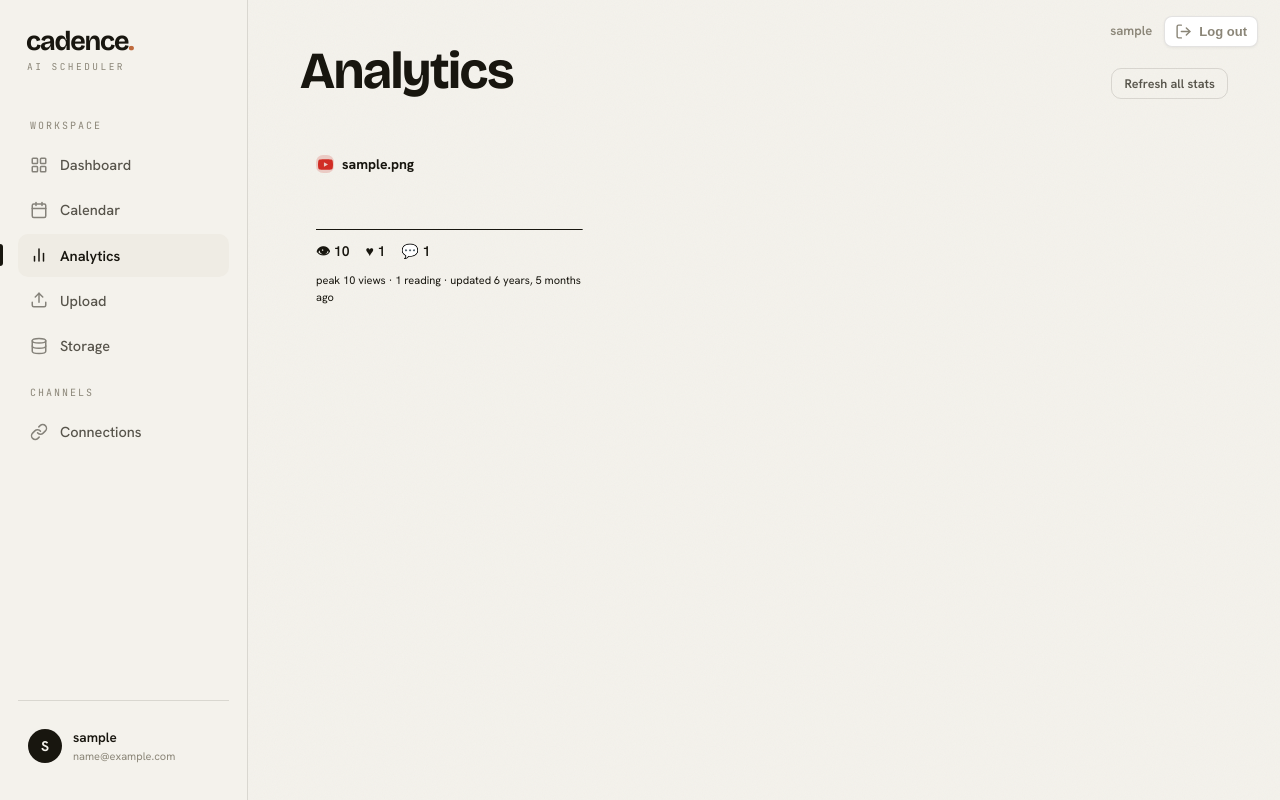
After one commit to vennela100/ai-social-media-scheduler, a Django app: page /analytics/ in a window 1280 px wide. The commit adds this page. Run offline with Django 5.2, Linux system fonts and the light colour scheme; a user stored in the database is signed in; tables that the repository leaves empty hold one stand-in row (values such as "Sample post"); some libraries are stand-ins or nearby versions.

Commit message:
Add auto-refresh stats, retry button, calendar + analytics views
- run_publisher cron now also refresh_all() so dashboard stats stay live
- post_retry: requeue a failed/paused post to publish next tick (dashboard button)
- Calendar: month grid of scheduled/published posts (/calendar/)
- Analytics: per-post engagement-over-time sparklines via new StatSnapshot model
  (one history row appended on each stats refresh)
- nav links + styles; CSS cache v13

Bulk-schedule (schedule_all) and best-time (suggest_times) already existed.

Co-Authored-By: Claude Opus 4.8 <noreply@anthropic.com>

```diff
--- a/core/analytics.py
+++ b/core/analytics.py
@@ -20,7 +20,7 @@ import logging
 from django.utils import timezone
 
 from . import instagram, linkedin, youtube
-from .models import ScheduledPost
+from .models import ScheduledPost, StatSnapshot
 
 logger = logging.getLogger("scheduler")
 
@@ -69,6 +69,10 @@ def refresh_post(post: ScheduledPost, *, force: bool = False, now=None) -> bool:
     post.stat_comments = stats.get("comments")
     post.stats_updated_at = now
     post.save(update_fields=["stat_views", "stat_likes", "stat_comments", "stats_updated_at"])
+    # Append a history point so the analytics page can chart growth over time.
+    StatSnapshot.objects.create(
+        post=post, views=post.stat_views, likes=post.stat_likes, comments=post.stat_comments
+    )
     logger.info("Refreshed stats for post %s (%s): %s", post.id, post.social_account.platform, stats)
     return True
 
--- a/core/urls.py
+++ b/core/urls.py
@@ -9,6 +9,8 @@ app_name = "core"
 urlpatterns = [
     path("", views.home, name="home"),
     path("dashboard/", views.dashboard, name="dashboard"),
+    path("calendar/", views.calendar_view, name="calendar"),
+    path("analytics/", views.analytics_view, name="analytics"),
     path("storage/", views.storage, name="storage"),
     path("upload/", views.upload, name="upload"),
     path("video/<int:pk>/", views.video_detail, name="video_detail"),
@@ -25,6 +27,7 @@ urlpatterns = [
     # Scheduled-post management + analytics
     path("post/<int:pk>/edit/", views.post_edit, name="post_edit"),
     path("post/<int:pk>/cancel/", views.post_cancel, name="post_cancel"),
+    path("post/<int:pk>/retry/", views.post_retry, name="post_retry"),
     path("post/<int:pk>/refresh-stats/", views.post_refresh_stats, name="post_refresh_stats"),
     path("analytics/refresh/", views.refresh_stats, name="refresh_stats"),
     # Connections (OAuth)
--- a/core/views.py
+++ b/core/views.py
@@ -122,6 +122,103 @@ def dashboard(request):
             "current_tz": timezone.get_current_timezone_name(),
         },
     )
+
+
+@login_required
+def calendar_view(request):
+    """Month grid of this user's scheduled + published posts."""
+    import calendar as _cal
+
+    today = timezone.localtime(timezone.now())
+    try:
+        year = int(request.GET.get("year", today.year))
+        month = int(request.GET.get("month", today.month))
+    except (TypeError, ValueError):
+        year, month = today.year, today.month
+    if not (1 <= month <= 12):
+        year, month = today.year, today.month
+
+    posts = (
+        ScheduledPost.objects.filter(
+            video__user=request.user,
+            scheduled_time_utc__year=year,
+            scheduled_time_utc__month=month,
+        )
+        .select_related("social_account", "video")
+        .order_by("scheduled_time_utc")
+    )
+    by_day: dict[int, list] = {}
+    for p in posts:
+        day = timezone.localtime(p.scheduled_time_utc).day
+        by_day.setdefault(day, []).append(p)
+
+    cal = _cal.Calendar(firstweekday=6)  # weeks start Sunday
+    weeks = []
+    for week in cal.monthdayscalendar(year, month):
+        weeks.append([
+            {"day": d, "posts": by_day.get(d, []),
+             "today": d == today.day and month == today.month and year == today.year}
+            if d else None
+            for d in week
+        ])
+
+    prev_y, prev_m = (year - 1, 12) if month == 1 else (year, month - 1)
+    next_y, next_m = (year + 1, 1) if month == 12 else (year, month + 1)
+    return render(request, "calendar.html", {
+        "weeks": weeks,
+        "month_name": _cal.month_name[month],
+        "year": year, "month": month,
+        "prev_y": prev_y, "prev_m": prev_m,
+        "next_y": next_y, "next_m": next_m,
+        "weekday_labels": ["Sun", "Mon", "Tue", "Wed", "Thu", "Fri", "Sat"],
+    })
+
+
+@login_required
+def analytics_view(request):
+    """Engagement over time — per-post stat history charts."""
+    posts = (
+        ScheduledPost.objects.filter(
+            video__user=request.user,
+            status=ScheduledPost.Status.PUBLISHED,
+        )
+        .select_related("social_account", "video")
+        .prefetch_related("stat_snapshots")
+        .order_by("-scheduled_time_utc")
+    )
+    cards = []
+    for p in posts:
+        snaps = list(p.stat_snapshots.all())
+        if not snaps:
+            continue
+        views = [s.views or 0 for s in snaps]
+        # Build an SVG sparkline path for views over time.
+        spark = _sparkline([s.views or 0 for s in snaps])
+        cards.append({
+            "post": p,
+            "snaps": snaps,
+            "latest": snaps[-1],
+            "peak_views": max(views) if views else 0,
+            "spark": spark,
+        })
+    return render(request, "analytics.html", {"cards": cards})
+
+
+def _sparkline(values, *, width=240, height=44):
+    """Return an SVG polyline points string for a list of numbers."""
+    if not values:
+        return ""
+    if len(values) == 1:
+        values = values * 2
+    lo, hi = min(values), max(values)
+    span = (hi - lo) or 1
+    n = len(values)
+    pts = []
+    for i, v in enumerate(values):
+        x = round(i / (n - 1) * width, 1)
+        y = round(height - (v - lo) / span * height, 1)
+        pts.append(f"{x},{y}")
+    return " ".join(pts)
 
 
 def _storage_summary(videos):
@@ -846,6 +943,38 @@ def post_cancel(request, pk):
     return redirect("core:dashboard")
 
 
+@require_POST
+@login_required
+def post_retry(request, pk):
+    """Requeue a failed (or needs-reconnect) post to publish on the next tick."""
+    post = get_object_or_404(
+        ScheduledPost.objects.select_related("social_account"),
+        pk=pk,
+        video__user=request.user,
+    )
+    retryable = (ScheduledPost.Status.FAILED, ScheduledPost.Status.NEEDS_RECONNECT)
+    if post.status not in retryable:
+        messages.error(request, "Only failed posts can be retried.")
+        return redirect("core:dashboard")
+    if post.social_account.is_expired():
+        messages.error(
+            request,
+            f"Reconnect {post.social_account.get_platform_display()} first — its "
+            "access has expired.",
+        )
+        return redirect("core:connections")
+    post.status = ScheduledPost.Status.PENDING
+    post.retry_count = 0
+    post.last_error = ""
+    post.scheduled_time_utc = timezone.now()  # due immediately
+    post.save(update_fields=["status", "retry_count", "last_error", "scheduled_time_utc", "updated_at"])
+    messages.success(
+        request,
+        f"{post.social_account.get_platform_display()} post requeued — it'll publish shortly.",
+    )
+    return redirect("core:dashboard")
+
+
 @login_required
 def post_edit(request, pk):
     """Edit a pending post's publish time and visibility before it goes out."""
@@ -1193,4 +1322,7 @@ def run_publisher(request):
     if not expected or provided != expected:
         return JsonResponse({"status": "forbidden"}, status=403)
     summary = publishing.run()
-    return JsonResponse({"status": "ok", "summary": summary})
+    # Also pull fresh engagement stats so the dashboard stays current without
+    # anyone clicking Refresh. Only re-fetches posts past their staleness window.
+    stats_result = analytics.refresh_all()
+    return JsonResponse({"status": "ok", "summary": summary, "stats": stats_result})
--- a/static/css/app.css
+++ b/static/css/app.css
@@ -133,6 +133,36 @@ h1, h2, h3 { font-family: var(--font-display); font-weight: 700; letter-spacing:
 }
 .user-chip .who { font-size: 13.5px; font-weight: 600; }
 .user-chip .who small { display: block; color: var(--text-faint); font-weight: 400; font-size: 11px; }
+.topbar { position: fixed; top: 16px; right: 22px; z-index: 50; display: flex; align-items: center; gap: 12px; }
+.topbar-user { font-size: 13px; font-weight: 600; color: var(--text-faint); }
+.topbar form { margin: 0; }
+.topbar .logout { background: var(--card, #fff); border: 1px solid var(--border); box-shadow: 0 1px 3px rgba(0,0,0,0.06); }
+
+/* ---------- Calendar ---------- */
+.cal-nav { display: flex; align-items: center; gap: 12px; }
+.cal-title { font-weight: 700; font-size: 15px; min-width: 150px; text-align: center; }
+.cal-grid { display: grid; grid-template-columns: repeat(7, 1fr); gap: 6px; }
+.cal-dow { text-align: center; font-size: 11px; font-weight: 700; color: var(--text-faint); text-transform: uppercase; letter-spacing: 0.04em; padding: 4px 0; }
+.cal-cell { min-height: 92px; border: 1px solid var(--border); border-radius: 10px; padding: 6px; background: var(--card, #fff); display: flex; flex-direction: column; gap: 4px; }
+.cal-cell.empty { background: transparent; border-color: transparent; }
+.cal-cell.today { border-color: var(--accent, #6366f1); box-shadow: 0 0 0 1px var(--accent, #6366f1) inset; }
+.cal-day { font-size: 12px; font-weight: 700; color: var(--text-faint); }
+.cal-post { display: flex; align-items: center; gap: 5px; font-size: 11px; padding: 2px 5px; border-radius: 6px; background: var(--bg-soft, #f4f4f5); color: inherit; text-decoration: none; }
+.cal-post.published { background: var(--good-soft, #dcfce7); }
+.cal-post.failed, .cal-post.needs_reconnect { background: var(--bad-soft, #fee2e2); }
+.cal-post .plat-ico { width: 13px; height: 13px; }
+.cal-post-t { font-variant-numeric: tabular-nums; }
+
+/* ---------- Analytics ---------- */
+.an-grid { display: grid; grid-template-columns: repeat(auto-fill, minmax(260px, 1fr)); gap: 16px; }
+.an-card { padding: 16px; border-radius: 14px; display: flex; flex-direction: column; gap: 10px; }
+.an-head { display: flex; align-items: center; gap: 8px; }
+.an-head .plat-ico { width: 18px; height: 18px; }
+.an-head strong { font-size: 14px; overflow: hidden; text-overflow: ellipsis; white-space: nowrap; }
+.an-spark { width: 100%; height: 44px; color: var(--accent, #6366f1); display: block; }
+.an-metrics { display: flex; gap: 16px; font-size: 14px; font-weight: 600; font-variant-numeric: tabular-nums; }
+.an-foot { font-size: 11px; }
+
 .logout { background: none; border: none; cursor: pointer; color: var(--text-faint); margin-left: auto; padding: 6px 10px; border-radius: 8px; display: flex; align-items: center; gap: 7px; font-size: 13px; font-weight: 600; transition: color 0.18s, background 0.18s; }
 .logout svg { width: 17px; height: 17px; }
 .logout:hover { color: var(--bad); background: var(--bad-soft); }
--- /dev/null
+++ b/templates/analytics.html
@@ -0,0 +1,40 @@
+{% extends "base.html" %}
+{% block title %}Analytics — Cadence{% endblock %}
+
+{% block content %}
+<div class="page-head reveal">
+  <h1>Analytics</h1>
+  <form method="post" action="{% url 'core:refresh_stats' %}" style="margin:0;">{% csrf_token %}
+    <button class="btn btn-ghost btn-sm" type="submit">Refresh all stats</button>
+  </form>
+</div>
+
+{% if cards %}
+  <div class="an-grid reveal">
+    {% for c in cards %}
+      <div class="an-card glass">
+        <div class="an-head">
+          <span class="plat-ico {{ c.post.social_account.platform }}">{% include "partials/platform_icon.html" with platform=c.post.social_account.platform %}</span>
+          <strong>{{ c.post.video }}</strong>
+        </div>
+        <svg class="an-spark" viewBox="0 0 240 44" preserveAspectRatio="none">
+          <polyline points="{{ c.spark }}" fill="none" stroke="currentColor" stroke-width="2" />
+        </svg>
+        <div class="an-metrics">
+          <span title="Views">&#128065; {{ c.latest.views|default_if_none:"–" }}</span>
+          <span title="Likes">&hearts; {{ c.latest.likes|default_if_none:"–" }}</span>
+          <span title="Comments">&#128172; {{ c.latest.comments|default_if_none:"–" }}</span>
+        </div>
+        <div class="an-foot sub">
+          peak {{ c.peak_views }} views · {{ c.snaps|length }} reading{{ c.snaps|length|pluralize }} · updated {{ c.latest.captured_at|timesince }} ago
+        </div>
+      </div>
+    {% endfor %}
+  </div>
+{% else %}
+  <div class="empty reveal">
+    <svg viewBox="0 0 24 24" fill="none" stroke="currentColor" stroke-width="1.5" stroke-linecap="round" stroke-linejoin="round"><line x1="18" y1="20" x2="18" y2="10"></line><line x1="12" y1="20" x2="12" y2="4"></line><line x1="6" y1="20" x2="6" y2="14"></line></svg>
+    <p>No analytics yet. Stats appear once a published post is refreshed at least once — the auto-refresh runs on each scheduler tick, or hit <b>Refresh all stats</b> above.</p>
+  </div>
+{% endif %}
+{% endblock %}
--- a/templates/base.html
+++ b/templates/base.html
@@ -8,11 +8,20 @@
   <link rel="preconnect" href="https://fonts.googleapis.com">
   <link rel="preconnect" href="https://fonts.gstatic.com" crossorigin>
   <link href="https://fonts.googleapis.com/css2?family=Bricolage+Grotesque:opsz,wght@12..96,600;12..96,700;12..96,800&family=Hanken+Grotesk:wght@400;500;600;700&family=JetBrains+Mono:wght@400;500&display=swap" rel="stylesheet">
-  <link rel="stylesheet" href="{% static 'css/app.css' %}?v=editorial-light-11">
+  <link rel="stylesheet" href="{% static 'css/app.css' %}?v=editorial-light-13">
 </head>
 <body>
 {% if user.is_authenticated %}
   <div class="app">
+    <div class="topbar">
+      <span class="topbar-user">{{ user.username }}</span>
+      <form method="post" action="{% url 'logout' %}">{% csrf_token %}
+        <button class="logout" type="submit" title="Log out">
+          <svg viewBox="0 0 24 24" fill="none" stroke="currentColor" stroke-width="2" stroke-linecap="round" stroke-linejoin="round"><path d="M9 21H5a2 2 0 0 1-2-2V5a2 2 0 0 1 2-2h4"></path><polyline points="16 17 21 12 16 7"></polyline><line x1="21" y1="12" x2="9" y2="12"></line></svg>
+          <span>Log out</span>
+        </button>
+      </form>
+    </div>
     <aside class="sidebar">
       <a href="{% url 'core:dashboard' %}" class="brand">
         <span class="wordmark">cadence<span class="dot">.</span></span>
@@ -21,10 +30,18 @@
 
       <nav class="nav">
         <div class="nav-label">Workspace</div>
-        {% url 'core:dashboard' as u_dash %}{% url 'core:upload' as u_up %}{% url 'core:storage' as u_storage %}{% url 'core:connections' as u_conn %}
+        {% url 'core:dashboard' as u_dash %}{% url 'core:upload' as u_up %}{% url 'core:storage' as u_storage %}{% url 'core:connections' as u_conn %}{% url 'core:calendar' as u_cal %}{% url 'core:analytics' as u_an %}
         <a href="{{ u_dash }}" class="{% if request.path == u_dash %}active{% endif %}">
           <svg viewBox="0 0 24 24" fill="none" stroke="currentColor" stroke-width="2" stroke-linecap="round" stroke-linejoin="round"><rect x="3" y="3" width="7" height="7" rx="1"></rect><rect x="14" y="3" width="7" height="7" rx="1"></rect><rect x="14" y="14" width="7" height="7" rx="1"></rect><rect x="3" y="14" width="7" height="7" rx="1"></rect></svg>
           <span>Dashboard</span>
+        </a>
+        <a href="{{ u_cal }}" class="{% if request.path == u_cal %}active{% endif %}">
+          <svg viewBox="0 0 24 24" fill="none" stroke="currentColor" stroke-width="2" stroke-linecap="round" stroke-linejoin="round"><rect x="3" y="4" width="18" height="18" rx="2"></rect><line x1="16" y1="2" x2="16" y2="6"></line><line x1="8" y1="2" x2="8" y2="6"></line><line x1="3" y1="10" x2="21" y2="10"></line></svg>
+          <span>Calendar</span>
+        </a>
+        <a href="{{ u_an }}" class="{% if request.path == u_an %}active{% endif %}">
+          <svg viewBox="0 0 24 24" fill="none" stroke="currentColor" stroke-width="2" stroke-linecap="round" stroke-linejoin="round"><line x1="18" y1="20" x2="18" y2="10"></line><line x1="12" y1="20" x2="12" y2="4"></line><line x1="6" y1="20" x2="6" y2="14"></line></svg>
+          <span>Analytics</span>
         </a>
         <a href="{{ u_up }}" class="{% if request.path == u_up %}active{% endif %}">
           <svg viewBox="0 0 24 24" fill="none" stroke="currentColor" stroke-width="2" stroke-linecap="round" stroke-linejoin="round"><path d="M21 15v4a2 2 0 0 1-2 2H5a2 2 0 0 1-2-2v-4"></path><polyline points="17 8 12 3 7 8"></polyline><line x1="12" y1="3" x2="12" y2="15"></line></svg>
@@ -45,12 +62,6 @@
         <div class="user-chip">
           <span class="avatar">{{ user.username|first|upper }}</span>
           <span class="who">{{ user.username }}<small>{{ user.email|default:"signed in" }}</small></span>
-          <form method="post" action="{% url 'logout' %}">{% csrf_token %}
-            <button class="logout" type="submit" title="Log out">
-              <svg viewBox="0 0 24 24" fill="none" stroke="currentColor" stroke-width="2" stroke-linecap="round" stroke-linejoin="round"><path d="M9 21H5a2 2 0 0 1-2-2V5a2 2 0 0 1 2-2h4"></path><polyline points="16 17 21 12 16 7"></polyline><line x1="21" y1="12" x2="9" y2="12"></line></svg>
-              <span>Log out</span>
-            </button>
-          </form>
         </div>
       </div>
     </aside>
--- a/templates/dashboard.html
+++ b/templates/dashboard.html
@@ -119,6 +119,9 @@
                       {% if p.status == "needs_reconnect" %}
                         <span class="pill failed" title="Token expired">Paused</span>
                         <a class="reconnect-link" href="{{ p.reconnect_url }}">Reconnect</a>
+                      {% elif p.status == "failed" %}
+                        <span class="pill failed" title="{{ p.last_error|default:'Publish failed' }}">Failed</span>
+                        <form method="post" action="{% url 'core:post_retry' p.pk %}" style="margin:0;">{% csrf_token %}<button class="btn btn-ghost btn-sm" type="submit">Retry</button></form>
                       {% else %}
                         <span class="pill {{ p.status }}">{{ p.get_status_display }}</span>
                       {% endif %}
```
Also changed, not shown: core/models.py (+24 -0 lines), templates/calendar.html (added, +37 -0 lines), core/migrations/0011_statsnapshot.py (added).
